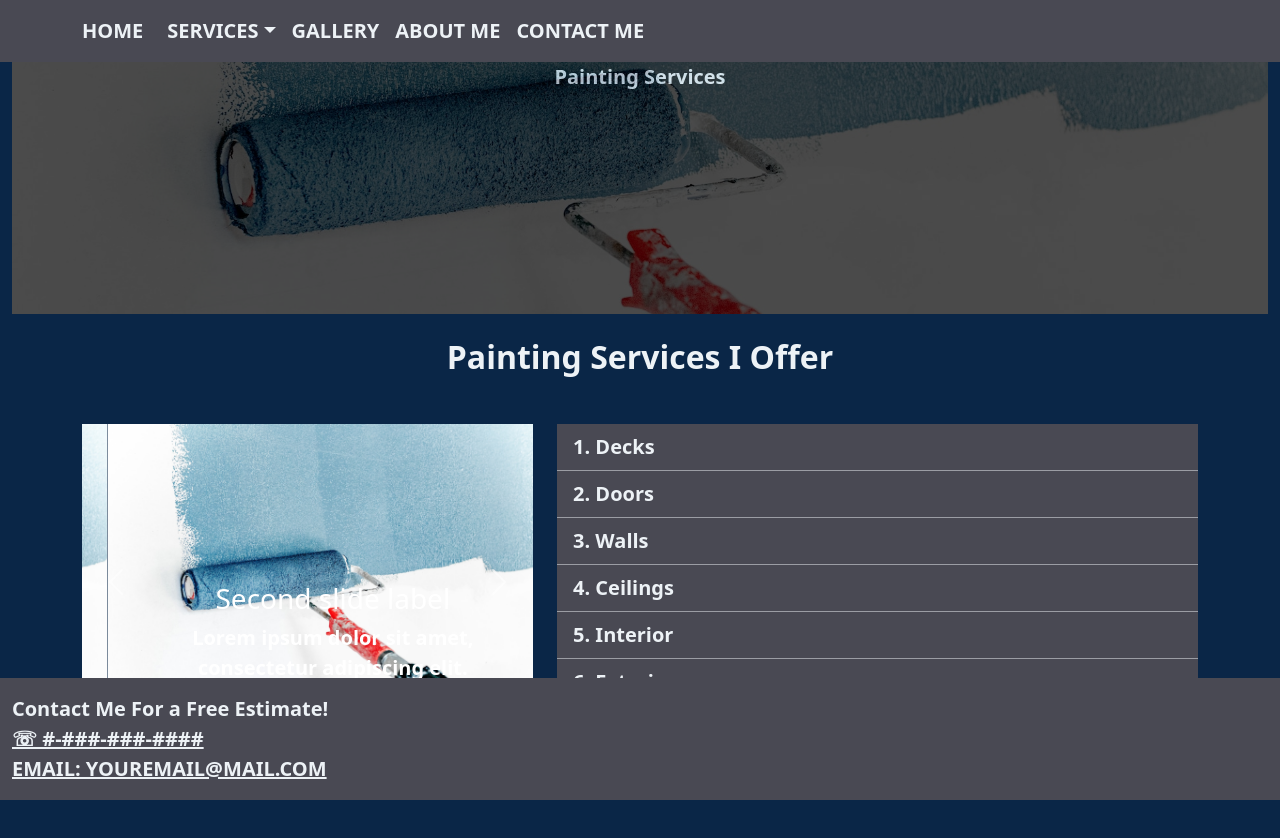
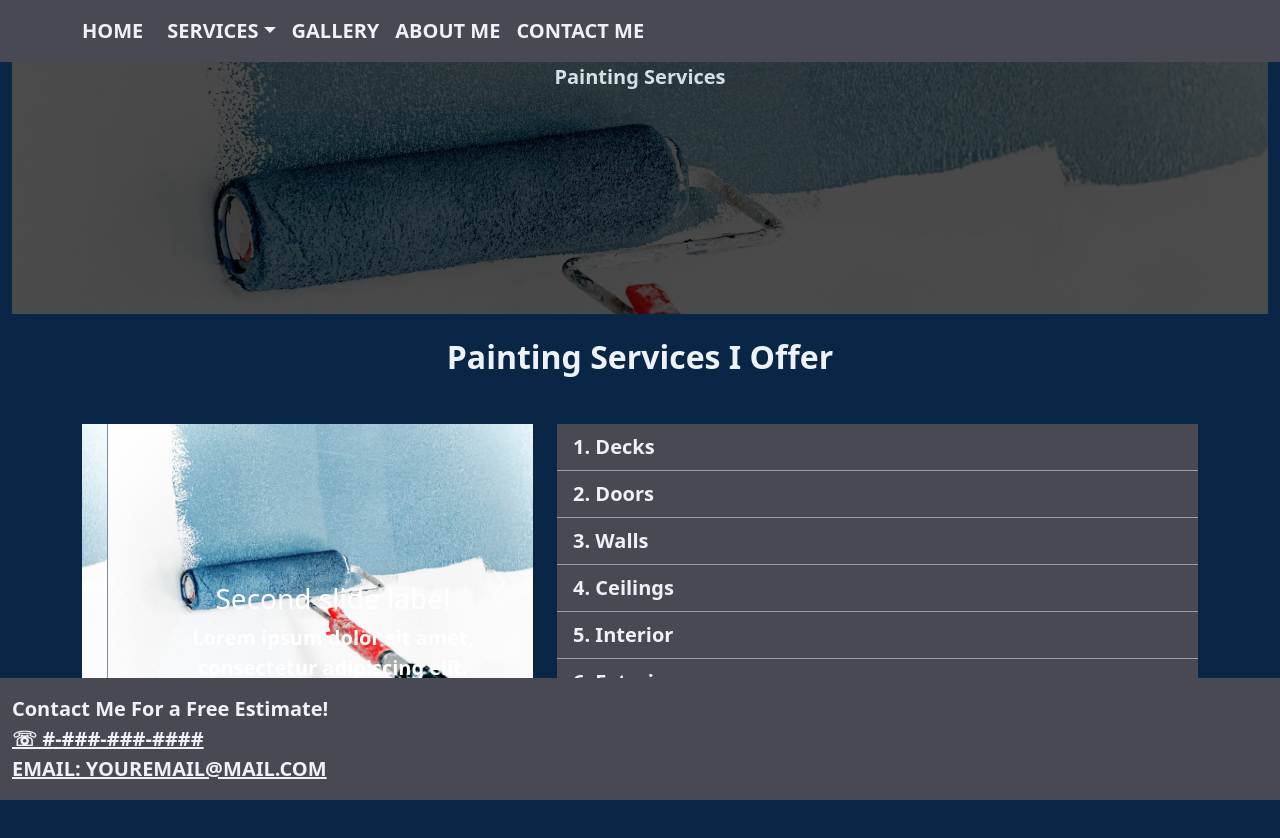
Before and after one commit to ARogala/Mr-Fixit, a Gatsby site: page /painting in a window 1280 px wide. Built offline with nearby package versions, Linux system fonts and the light colour scheme; Gatsby itself is replaced by a stand-in of ours.

Commit message:
edit painting hero image

```diff
--- a/src/components/layout.module.css
+++ b/src/components/layout.module.css
@@ -30,7 +30,6 @@ h1 {
 
 a {
 	color: #EDF2F6;
-  /*text-decoration: none;*/
   text-transform: uppercase;
 }
 
--- a/src/pages/painting.js
+++ b/src/pages/painting.js
@@ -12,7 +12,7 @@ import ListGroup from 'react-bootstrap/ListGroup';
 const GeneralHandyman = () => {
   return (
     <Layout>
-      <div><Hero heroText="Mr. Fix It LLC." secondaryText="Painting Services" heroImgRelPath="services/painting.jpg"></Hero></div>
+      <div><Hero heroText="Mr. Fix It LLC." secondaryText="Painting Services" heroImgRelPath="services/paintingHero.jpg"></Hero></div>
       <h1 className="text-center mb-4 mt-4">Painting Services I Offer</h1>
       <Container>
         <Row>
```
Also changed, not shown: src/images/services/paintingHero.jpg (added).
